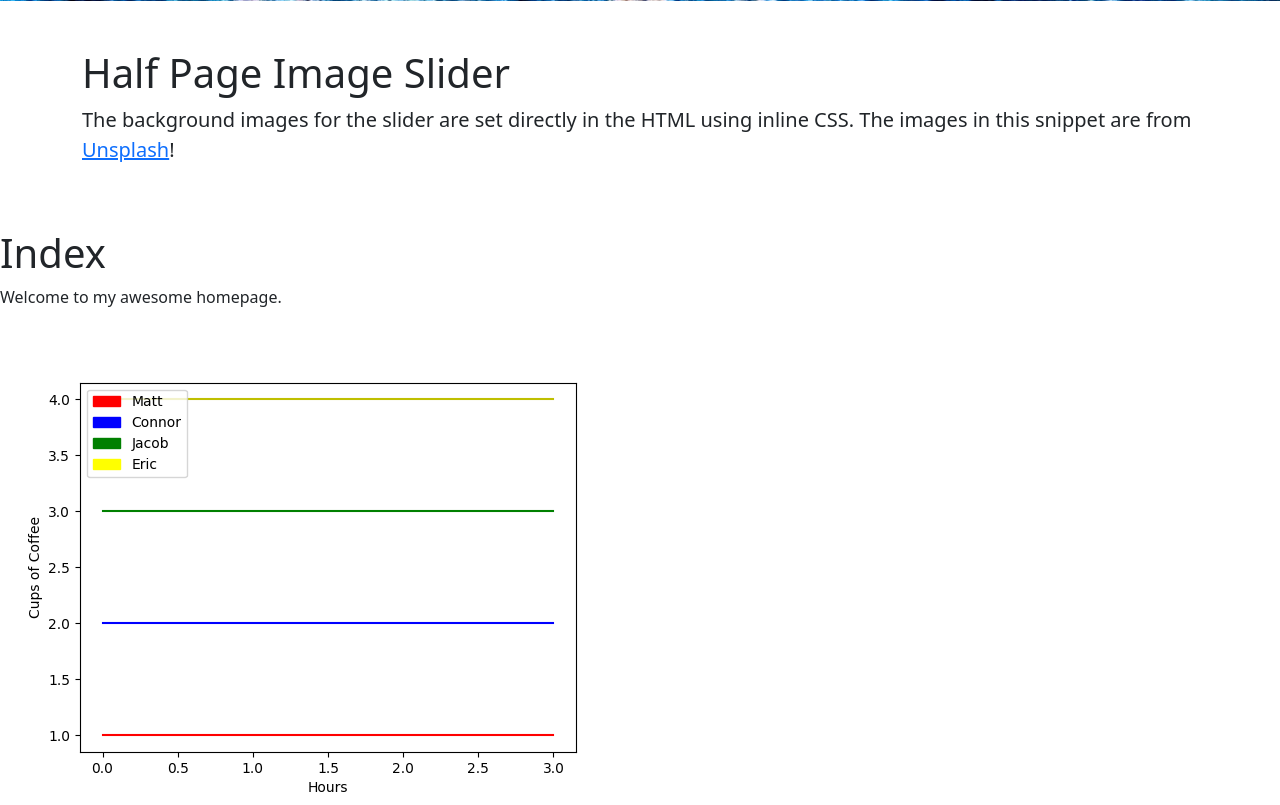
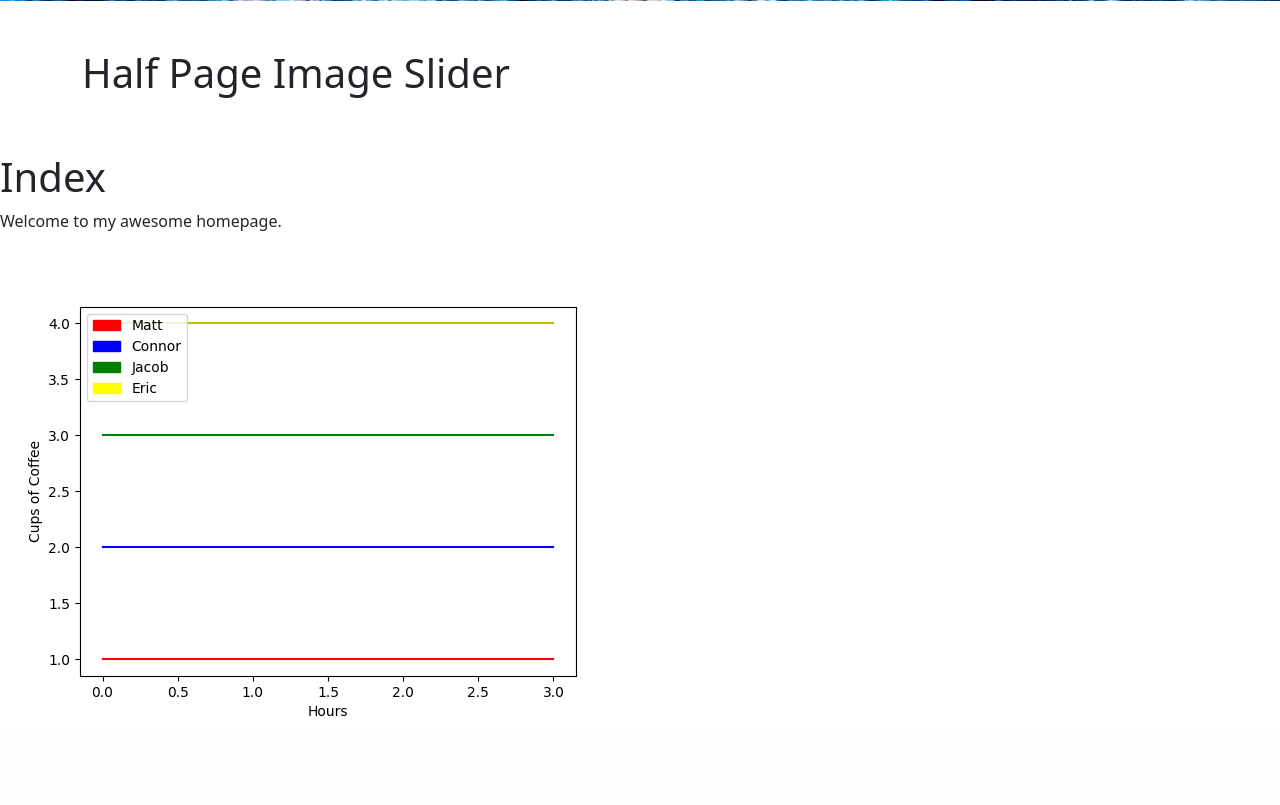
Before and after one commit to MattiKemp/Bee-Hackathon, a Flask app: page / in a window 1280 px wide. Shown: the part 543-1348 px from the top of the page. After the commit the page ends 1259 px from the top, so only its background shows below. Run offline with Flask 2, Linux system fonts and the light colour scheme; some libraries are stand-ins or nearby versions.

Commit message:
Update home and layout

```diff
--- a/src/templates/home.html
+++ b/src/templates/home.html
@@ -78,7 +78,8 @@
 <section class="py-5">
   <div class="container">
     <h1 class="font-weight-light">Half Page Image Slider</h1>
-    <p class="lead">The background images for the slider are set directly in the HTML using inline CSS. The images in this snippet are from <a href="https://unsplash.com">Unsplash</a>!</p>
+   <!-- <p class="lead">The background images for the slider are set directly in the HTML using inline CSS. The images in this snippet are from <a href="https://unsplash.com">Unsplash</a>!</p>
+  -->
   </div>
 </section>
     <h1>Index</h1>
--- a/src/templates/layout.html
+++ b/src/templates/layout.html
@@ -8,20 +8,26 @@
 
    <!-- <link rel="stylesheet" href="style.css" /> -->
     <title>{% block title %}{% endblock %} - BEE</title>
-   <link href="{{url_for('static',filename='bootstrap/js/bootstrap.bundle.min.js')}}">
-   <link href="{{url_for('static',filename='assets/js/jquery.slim.min.js')}}">
+
    <link href="{{url_for('static',filename='bootstrap/css/bootstrap.min.css')}}", rel="stylesheet">
-       <link href="{{url_for('static',filename='assets/css/ocean.css')}}", rel="stylesheet">
+    <link href="{{url_for('static',filename='assets/css/ocean.css')}}", rel="stylesheet">
+
 
 
     {% endblock %}
     <h>yo, let's go bees</h>
 </head>
 <body>
+
     <div id="content">{% block content %}{% endblock %}</div>
     <div id="footer">
         {% block footer %}
         {% endblock %}
+
     </div>
+
+    <script src="{{url_for('static',filename='assets/js/jquery.slim.min.js')}}"></script>
+<script src="{{url_for('static',filename='bootstrap/js/bootstrap.bundle.min.js')}}"></script>
 </body>
+
 </html>
```
